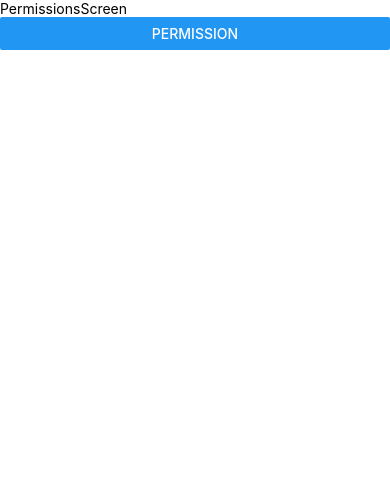
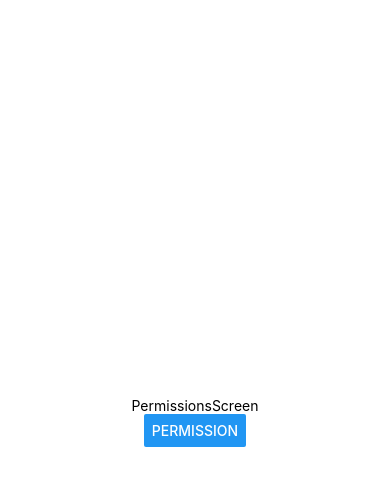
Before and after one commit to Bikcodeh/RutasApp-React-Native, a React Native app: screen /PermissionsScreen in a window 390 px wide. Shown: the top 486 px of the page. Built offline with nearby package versions, Linux system fonts and the light colour scheme.

Commit message:
create permission context partially and wrap with it the navigation

```diff
--- a/App.tsx
+++ b/App.tsx
@@ -2,11 +2,22 @@ import 'react-native-gesture-handler';
 import React from 'react';
 import { NavigationContainer } from '@react-navigation/native';
 import { Navigator } from './src/navigator/Navigator';
+import { PermissionsProvider } from './src/context/PermissionsContext';
+
+const AppState = ({ children }: any) => {
+  return (
+    <PermissionsProvider>
+      { children }
+    </PermissionsProvider>
+  )
+}
 
 const App = () => {
   return (
     <NavigationContainer>
-      <Navigator />
+      <AppState>
+        <Navigator />
+      </AppState>
     </NavigationContainer>
   )
 }
--- /dev/null
+++ b/src/context/PermissionsContext.tsx
@@ -0,0 +1,42 @@
+import React, { createContext, useState } from "react";
+import { PermissionStatus } from "react-native-permissions";
+
+export interface PermissionsState {
+    locationStatus: PermissionStatus;
+}
+
+export const permissionInitState: PermissionsState = {
+    locationStatus: 'unavailable',
+}
+
+type PermissionsContextProps = {
+    permissions: PermissionsState;
+    askLocationPermission: () => void;
+    checkLocationPermision: () => void;
+}
+
+export const permissionsContext = createContext({} as PermissionsContextProps); //TODO: qué exporta
+
+export const PermissionsProvider = ({ children }: any) => {
+
+
+    const askLocationPermission = () => {
+
+    }
+
+    const checkLocationPermision = () => {
+
+    }
+
+    const [permissions, setPermissions] = useState(permissionInitState);
+
+    return (
+        <permissionsContext.Provider value={{
+            permissions,
+            askLocationPermission,
+            checkLocationPermision
+        }}>
+            {children}
+        </permissionsContext.Provider>
+    )
+}
--- a/src/screens/PermissionsScreen.tsx
+++ b/src/screens/PermissionsScreen.tsx
@@ -21,7 +21,7 @@ export const PermissionsScreen = () => {
     }
 
     return (
-        <View>
+        <View style={styles.container}>
             <Text>PermissionsScreen</Text>
             <Button
                 title='Permission'
```
